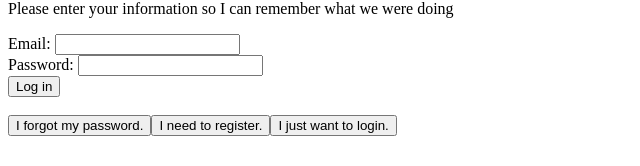
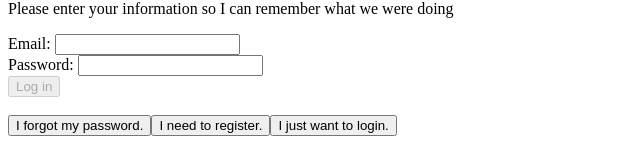
Before and after one commit to stevenglasford/swipeshop, an Angular app: page /login/home in a window 1280 px wide. Shown: the part 199-365 px from the top of the page, without its empty margins (0-640 px from the left). Built offline with nearby package versions, Linux system fonts and the light colour scheme.

Commit message:
Make Forms dependent on forms for verification

```diff
--- a/src/app/login/forgot/forgot.component.html
+++ b/src/app/login/forgot/forgot.component.html
@@ -6,7 +6,7 @@
     </div>
 </div>
 <br>
-<button [disabled]="!forgotForm.valid && !forgotForm.get('email').touched">
+<button [disabled]="!forgotForm.valid">
     By clicking this button you accept
     to receive an email regarding a password reset
 </button>
--- a/src/app/login/home/home.component.html
+++ b/src/app/login/home/home.component.html
@@ -30,4 +30,4 @@
     </div>
 </div>
 
-<button>Log in</button>
+<button [disabled]="!loginForm.valid">Log in</button>
--- a/src/app/login/register/register.component.html
+++ b/src/app/login/register/register.component.html
@@ -49,7 +49,9 @@
     </div>
 </div>
 <!-- TODO: Add ReCaptcha support -->
-<button class="form-control btn btn-primary" [disabled]="!registerForm.valid && !passwordNotMatch && !registerForm.get('password').touched">Register Me!</button>
+
+<!-- <button class="form-control btn btn-primary" [disabled]="!registerForm.valid && !passwordNotMatch && !registerForm.get('password').touched">Register Me!</button> -->
+<button class="form-control btn btn-primary" [disabled]="!registerForm.valid">Register Me!</button>
 <div id="successfulCreation" *ngIf="accountSuccess">
     Your account has been successfully created.
 </div>
```
